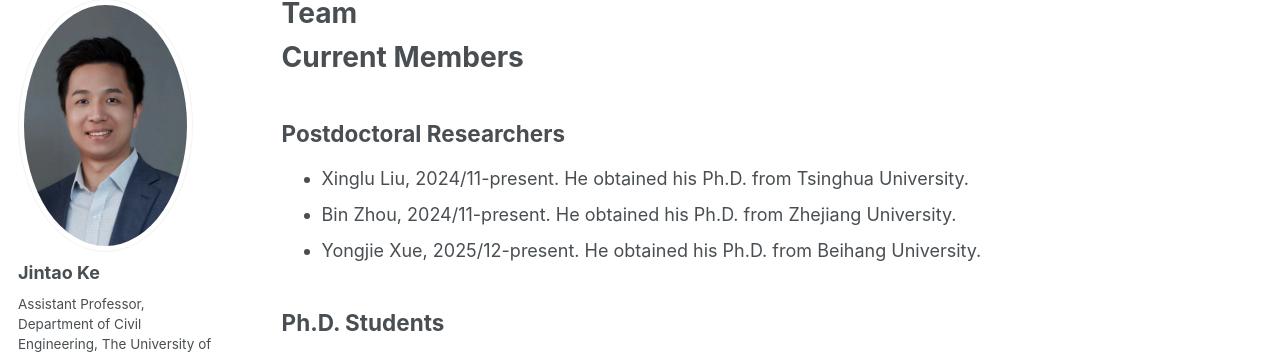
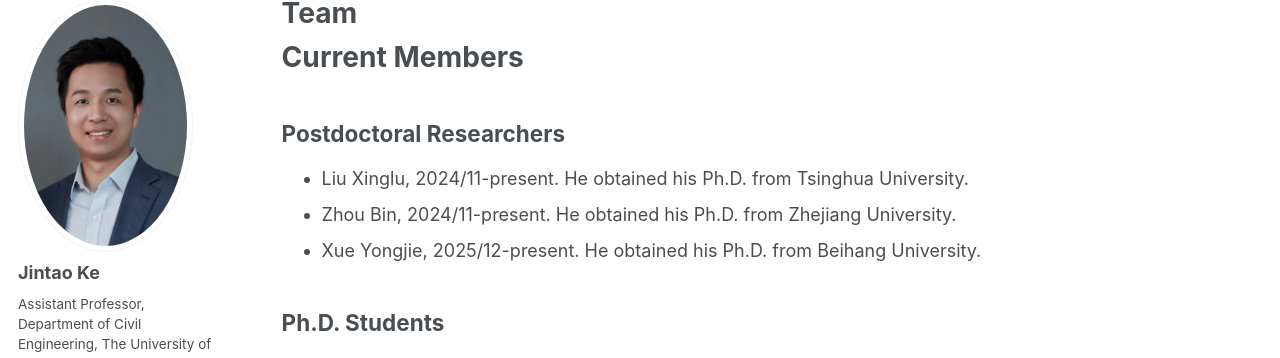
Before and after one commit to hku-kejintao/hku-kejintao.github.io, a Jekyll site: the page built from _pages/team.md, in a window 1280 px wide and 900 px high. Shown: the part 107-465 px from the top of the window. Built offline with Jekyll 4.4.1, drawn with Linux system fonts in a browser that asks for light colours; some web fonts are replaced; a script that is not in the unit is left out.

Commit message:
Fix postdoc name order
Co-authored-by: Cursor <cursoragent@cursor.com>

```diff
--- a/_pages/team.md
+++ b/_pages/team.md
@@ -11,9 +11,9 @@ Current Members
 Postdoctoral Researchers
 ------
 
-- Xinglu Liu, 2024/11-present. He obtained his Ph.D. from Tsinghua University.
-- Bin Zhou, 2024/11-present. He obtained his Ph.D. from Zhejiang University.
-- Yongjie Xue, 2025/12-present. He obtained his Ph.D. from Beihang University.
+- Liu Xinglu, 2024/11-present. He obtained his Ph.D. from Tsinghua University.
+- Zhou Bin, 2024/11-present. He obtained his Ph.D. from Zhejiang University.
+- Xue Yongjie, 2025/12-present. He obtained his Ph.D. from Beihang University.
 
 Ph.D. Students
 ------
```
